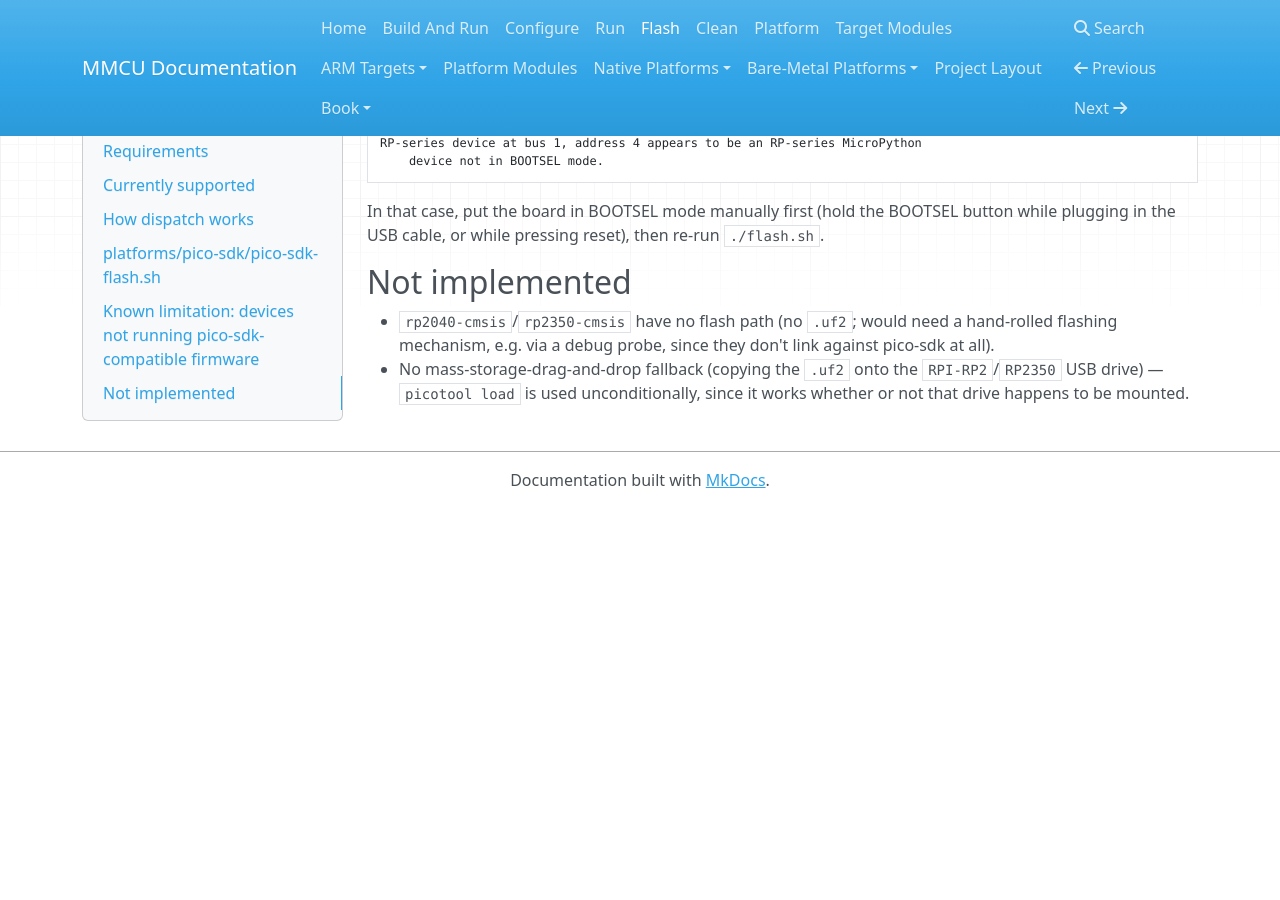
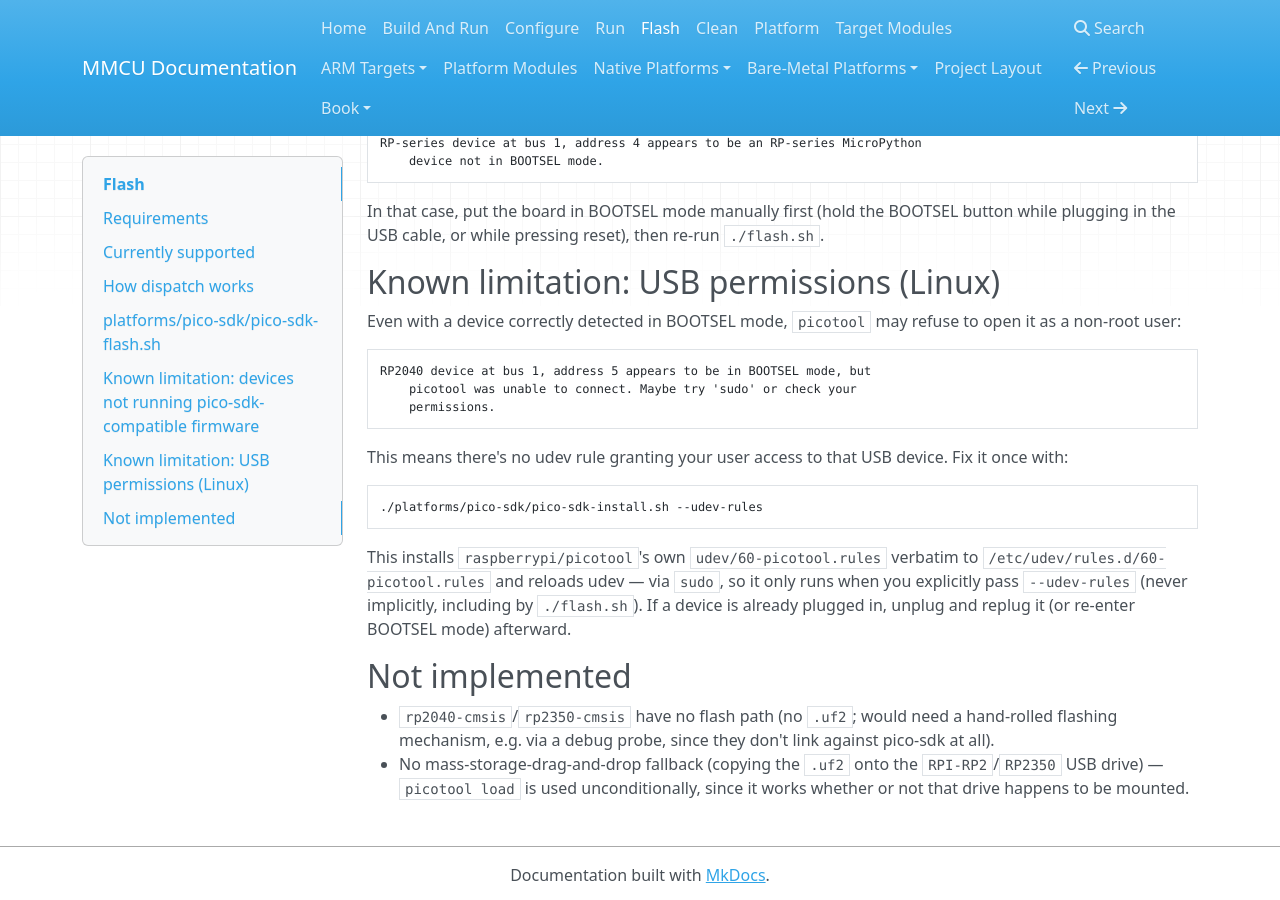
Before and after one commit to 32bitmicroLLC/MMCU, an MkDocs documentation site: the page built from docs/flash.md, in a window 1280 px wide and 900 px high, scrolled down 1876 px. Built offline with MkDocs 1.6.1, drawn with Linux system fonts in a browser that asks for light colours; nearby versions of some CDN libraries; before the commit the page ends 2384 px from its top, so only the background shows below that.

Commit message:
Add --udev-rules to pico-sdk-install.sh
Fixes 'picotool was unable to connect. Maybe try sudo or check your
permissions.' when a device is correctly detected in BOOTSEL mode but no
udev rule grants the current user access to it.

--udev-rules installs raspberrypi/picotool's own udev/60-picotool.rules
verbatim to /etc/udev/rules.d/60-picotool.rules via sudo, then reloads
udev (udevadm control --reload-rules && udevadm trigger). Linux-only,
opt-in only (requires sudo, so it never runs implicitly, including from
./flash.sh) — exact rule content pulled from picotool's own upstream repo
(tag 2.3.0), not reinvented, covering both plugdev-group (MODE=660) and
systemd-logind (uaccess TAG) access for RP2040/RP2350 BOOTSEL/picoprobe USB
IDs.

Documented as the fix for this exact error in docs/flash.md. Verified the
rest of pico-sdk-install.sh (SDK clone, --skip-picotool) is unaffected;
--udev-rules itself needs sudo so it's left for the user to run
interactively rather than exercised here.

````diff
--- a/docs/flash.md
+++ b/docs/flash.md
@@ -102,6 +102,30 @@ In that case, put the board in BOOTSEL mode manually first (hold the
 BOOTSEL button while plugging in the USB cable, or while pressing reset),
 then re-run `./flash.sh`.
 
+## Known limitation: USB permissions (Linux)
+
+Even with a device correctly detected in BOOTSEL mode, `picotool` may
+refuse to open it as a non-root user:
+
+```text
+RP2040 device at bus 1, address 5 appears to be in BOOTSEL mode, but
+    picotool was unable to connect. Maybe try 'sudo' or check your
+    permissions.
+```
+
+This means there's no udev rule granting your user access to that USB
+device. Fix it once with:
+
+```bash
+./platforms/pico-sdk/pico-sdk-install.sh --udev-rules
+```
+
+This installs `raspberrypi/picotool`'s own `udev/60-picotool.rules`
+verbatim to `/etc/udev/rules.d/60-picotool.rules` and reloads udev — via
+`sudo`, so it only runs when you explicitly pass `--udev-rules` (never
+implicitly, including by `./flash.sh`). If a device is already plugged in,
+unplug and replug it (or re-enter BOOTSEL mode) afterward.
+
 ## Not implemented
 
 - `rp2040-cmsis`/`rp2350-cmsis` have no flash path (no `.uf2`; would need
````
Also changed, not shown: 1 other file.
